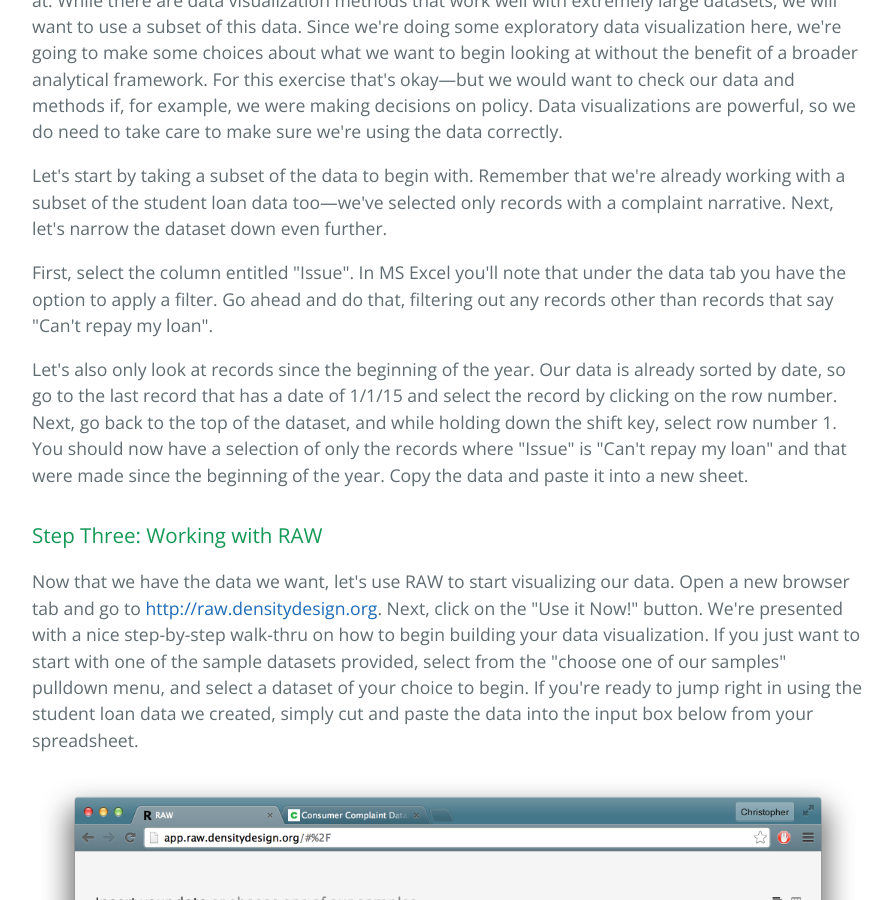
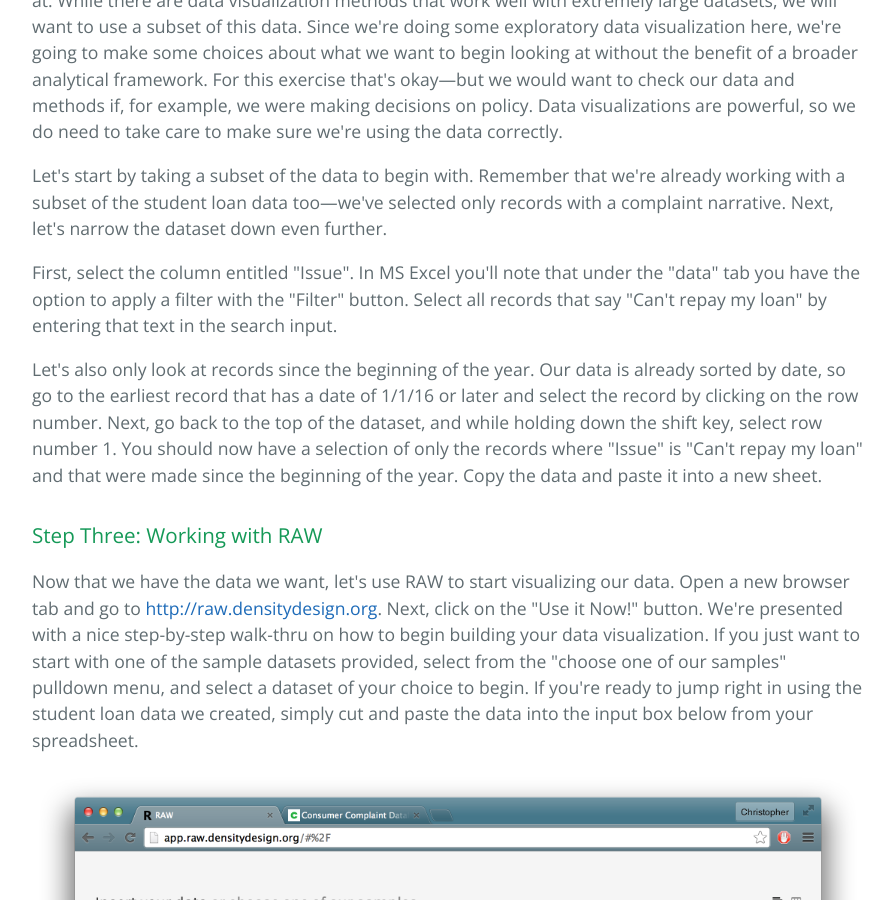
Before and after one commit to cfpb/data-viz-workshop, a Jekyll site: the page built from 2-data-visualizations-for-the-web.html, in a window 1280 px wide and 900 px high, scrolled down 4311 px. Shown: the whole window, without its empty margins (192-1085 px from the left). Built offline with Jekyll 4.4.1, drawn with Linux system fonts in a browser that asks for light colours; Markdown is read by kramdown in place of the engine named in the settings.

Commit message:
Fixes date

```diff
--- a/2-data-visualizations-for-the-web.html
+++ b/2-data-visualizations-for-the-web.html
@@ -70,11 +70,11 @@
           Next, let's narrow the dataset down even further.</p>
 
 <p>First, select the column entitled "Issue".
-In MS Excel you'll note that under the data tab you have the option to apply a filter.
-Go ahead and do that, filtering out any records other than records that say "Can't repay my loan".</p>
+In MS Excel you'll note that under the "data" tab you have the option to apply a filter with the "Filter" button.
+Select all records that say "Can't repay my loan" by entering that text in the search input.</p>
 <p>Let's also only look at records since the beginning of the year.
 Our data is already sorted by date,
-so go to the last record that has a date of 1/1/15 and select the record by clicking on the row number.
+so go to the earliest record that has a date of 1/1/16 or later and select the record by clicking on the row number.
 Next, go back to the top of the dataset, and while holding down the shift key, select row number 1.
 You should now have a selection of only the records where "Issue" is "Can't repay my loan" and
 that were made since the beginning of the year.  Copy the data and paste it into a new sheet.</p>
```
